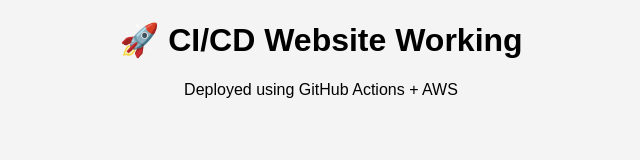
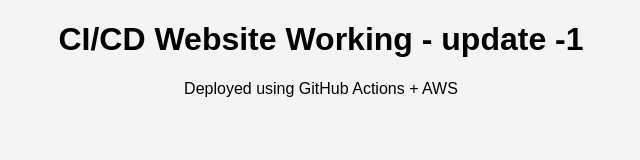
Before and after one commit to sreehari39/sree-static-site, a plain HTML site: page index.html in a window 1280 px wide. Shown: the whole page, without its empty margins (319-959 px from the left). Drawn offline with Linux system fonts and the light colour scheme.

Commit message:
updated in ci/cd test

```diff
--- a/index.html
+++ b/index.html
@@ -5,7 +5,7 @@
   <link rel="stylesheet" href="style.css">
 </head>
 <body>
-  <h1>🚀 CI/CD Website Working</h1>
+  <h1>CI/CD Website Working - update -1</h1>
   <p>Deployed using GitHub Actions + AWS</p>
 </body>
 </html>
```
